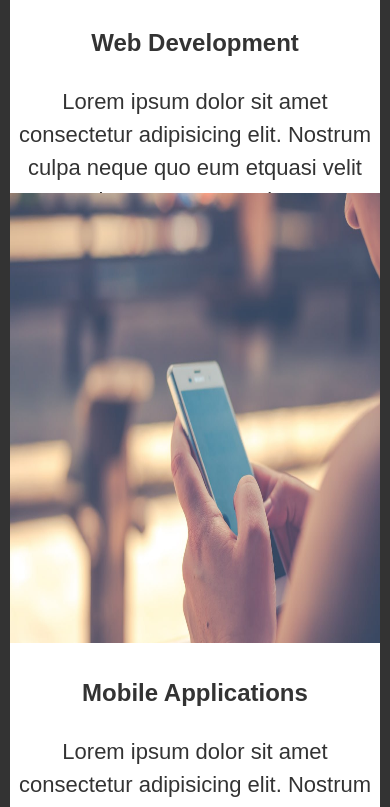
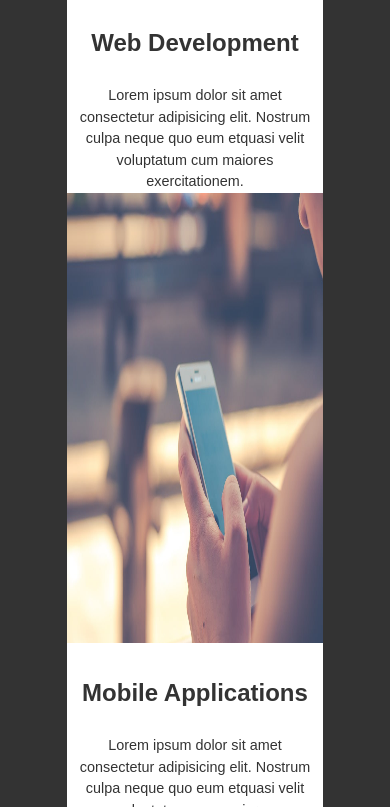
Before and after one commit to Ragy4a/flex-adaptive-layout, a plain HTML site: page index.html in a window 390 px wide. Shown: the part 1193-2000 px from the top of the page. Drawn offline with Linux system fonts and the light colour scheme.

Commit message:
Add files via upload

```diff
--- a/assets/style/index.css
+++ b/assets/style/index.css
@@ -98,6 +98,7 @@ main{
 }
 .column-container{
     width: 80vw;
+    /* width: 60%; */
 }
 .column-container > h2{
     margin: 20px auto;
@@ -250,6 +251,9 @@ img{
     .content-text-a{
         width: 300px;
     }
+    #section-b p{
+        font-size: 1em;
+    }
 }
 @media screen and (max-width: 450px){
     .column-container{
@@ -262,6 +266,9 @@ img{
     #section-a p{
         font-size: 0.7em;
     }
+    #section-b p{
+        font-size: 0.9em;
+    }
     .content-text-a{
         width: 90%;
     }
@@ -269,9 +276,9 @@ img{
         width: 100%;
     }
 }
-@media screen and (max-width: 320px){
+@media screen and (max-width: 406px){
     body{
-        width: 30vh;
+        width: 32vh;
     }
     #section-a h2{
         font-size: 0.8em;
@@ -281,7 +288,7 @@ img{
         font-size: 0.6em;
     }
     #section-b p{
-        font-size: 0.7em;
+        font-size: 0.8em;
     }
     #section-c p{
         font-size: 0.8em;
@@ -296,4 +303,10 @@ img{
         font-size: 0.4em;
     }
 }
+@media screen and (max-width: 330px){
+    .background-img{
+        width: 400px;
+    }
+
+}
 /* Adaptive-Close */
```
